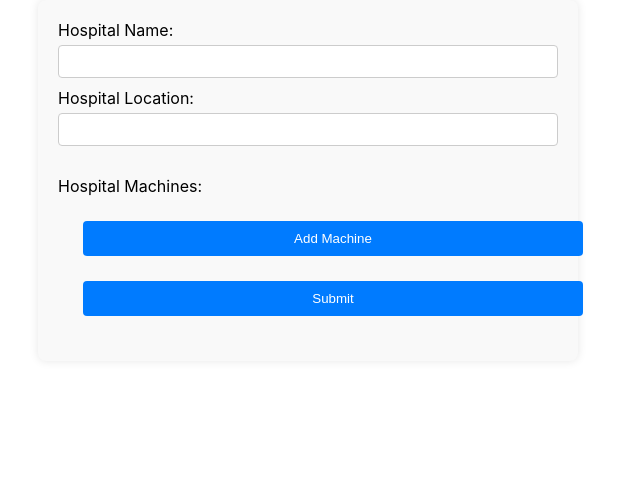
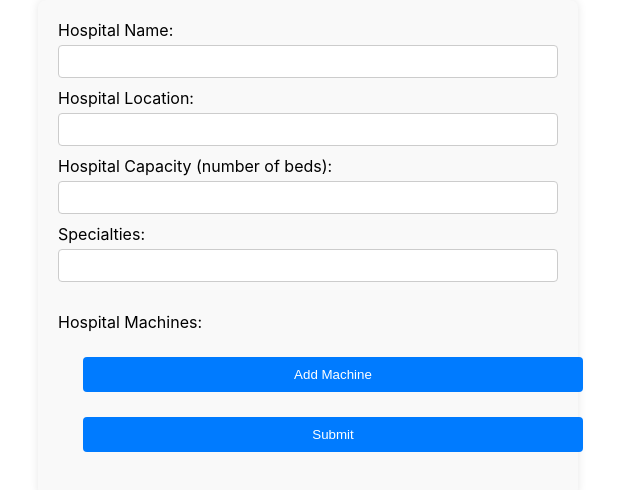
Before and after one commit to VIBUDESH07/Web_technolgy, a React (Create React App) app in the folder web_tech/: page /add in a window 1280 px wide. Shown: the top 490 px of the page, without its empty margins (332-972 px from the left). Built offline with nearby package versions, Linux system fonts and the light colour scheme.

Commit message:
Update Form.jsx

```diff
--- a/web_tech/src/Components/Form.jsx
+++ b/web_tech/src/Components/Form.jsx
@@ -5,6 +5,8 @@ import '../Styles/Form.css'; // Import CSS file
 const Form = () => {
   const [hospitalName, setHospitalName] = useState('');
   const [hospitalLocation, setHospitalLocation] = useState('');
+  const [hospitalCapacity, setHospitalCapacity] = useState('');
+  const [hospitalSpecialties, setHospitalSpecialties] = useState('');
   const [machines, setMachines] = useState([]);
 
   const handleHospitalNameChange = (e) => {
@@ -13,6 +15,14 @@ const Form = () => {
 
   const handleHospitalLocationChange = (e) => {
     setHospitalLocation(e.target.value);
+  };
+
+  const handleHospitalCapacityChange = (e) => {
+    setHospitalCapacity(e.target.value);
+  };
+
+  const handleHospitalSpecialtiesChange = (e) => {
+    setHospitalSpecialties(e.target.value);
   };
 
   const handleMachineChange = (index, key, value) => {
@@ -33,6 +43,8 @@ const Form = () => {
       const response = await axios.post('http://localhost:5000/api/hospitals', {
         name: hospitalName,
         location: hospitalLocation,
+        capacity: hospitalCapacity,
+        specialties: hospitalSpecialties,
         machines: machines
       });
 
@@ -40,6 +52,8 @@ const Form = () => {
       // Reset form fields
       setHospitalName('');
       setHospitalLocation('');
+      setHospitalCapacity('');
+      setHospitalSpecialties('');
       setMachines([]);
     } catch (error) {
       console.error('Error:', error);
@@ -68,6 +82,26 @@ const Form = () => {
           required
         />
       </div>
+      <div>
+        <label htmlFor="hospitalCapacity">Hospital Capacity (number of beds):</label>
+        <input
+          type="number"
+          id="hospitalCapacity"
+          value={hospitalCapacity}
+          onChange={handleHospitalCapacityChange}
+          required
+        />
+      </div>
+      <div>
+        <label htmlFor="hospitalSpecialties">Specialties:</label>
+        <input
+          type="text"
+          id="hospitalSpecialties"
+          value={hospitalSpecialties}
+          onChange={handleHospitalSpecialtiesChange}
+          required
+        />
+      </div>
       <div className="machine-section">
         <label>Hospital Machines:</label>
         {machines.map((machine, index) => (
@@ -89,7 +123,15 @@ const Form = () => {
               <option value="Ventilator">Ventilator</option>
               <option value="Defibrillator">Defibrillator</option>
               <option value="Anesthesia Machine">Anesthesia Machine</option>
-              {/* Add more options */}
+              <option value="Heart-Lung Machine">Heart-Lung Machine</option>
+              <option value="Dialysis Machine">Dialysis Machine</option>
+              <option value="Incubator">Incubator</option>
+              <option value="Infusion Pump">Infusion Pump</option>
+              <option value="Electrosurgical Unit">Electrosurgical Unit</option>
+              <option value="Surgical Microscope">Surgical Microscope</option>
+              <option value="Endoscope">Endoscope</option>
+              <option value="Patient Monitor">Patient Monitor</option>
+              {/* Add more options as needed */}
             </select>
             <label htmlFor={`make_${index}`}>Make:</label>
             <input
```
